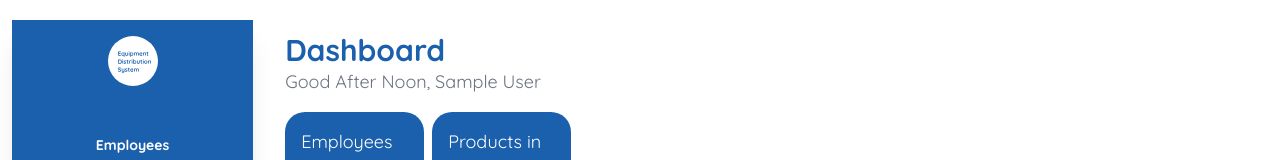
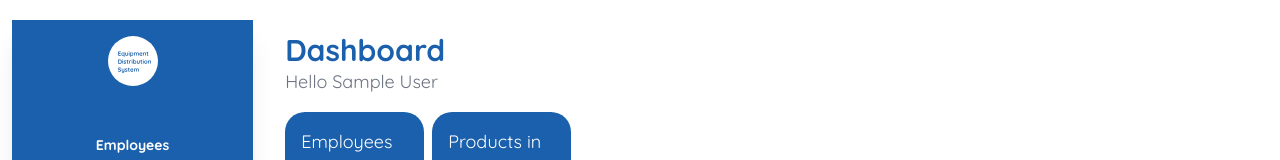
Before and after one commit to Amizero-Tresor/clinic-ims-client, a React (Vite) app: page /outgoingTransactions in a window 1280 px wide. Shown: the top 160 px of the page. Built offline with nearby package versions, Linux system fonts and the light colour scheme; no server answers; sample sign-in values are in the browser's storage.

Commit message:
chore: change greeting

```diff
--- a/src/components/Display/DashCard.tsx
+++ b/src/components/Display/DashCard.tsx
@@ -26,12 +26,11 @@ const DashCard = () => {
     getDataFunc();
   },[])
   console.log(new Date().getHours())
-  const suffix = new Date().getHours() < 12 ? "Morning" : new Date().getHours() > 12 && new Date().getHours() < 14 ? "After Noon" : "Evening"
   return (
       <>
         <header className="mb-4">
           <h1 className="text-3xl font-bold text-blue">Dashboard</h1>
-          <p className="text-lg text-gray-500">Good {suffix}, {user?.firstName + " " + user?.lastName}</p>
+          <p className="text-lg text-gray-500">Hello {user?.firstName + " " + user?.lastName}</p>
         </header>
         <div className="w-[45%] grid grid-cols-3 gap-2 mb-8">
           <Cards title="Employees" count={employees.length} loading={loadingEmployees}/>
```
